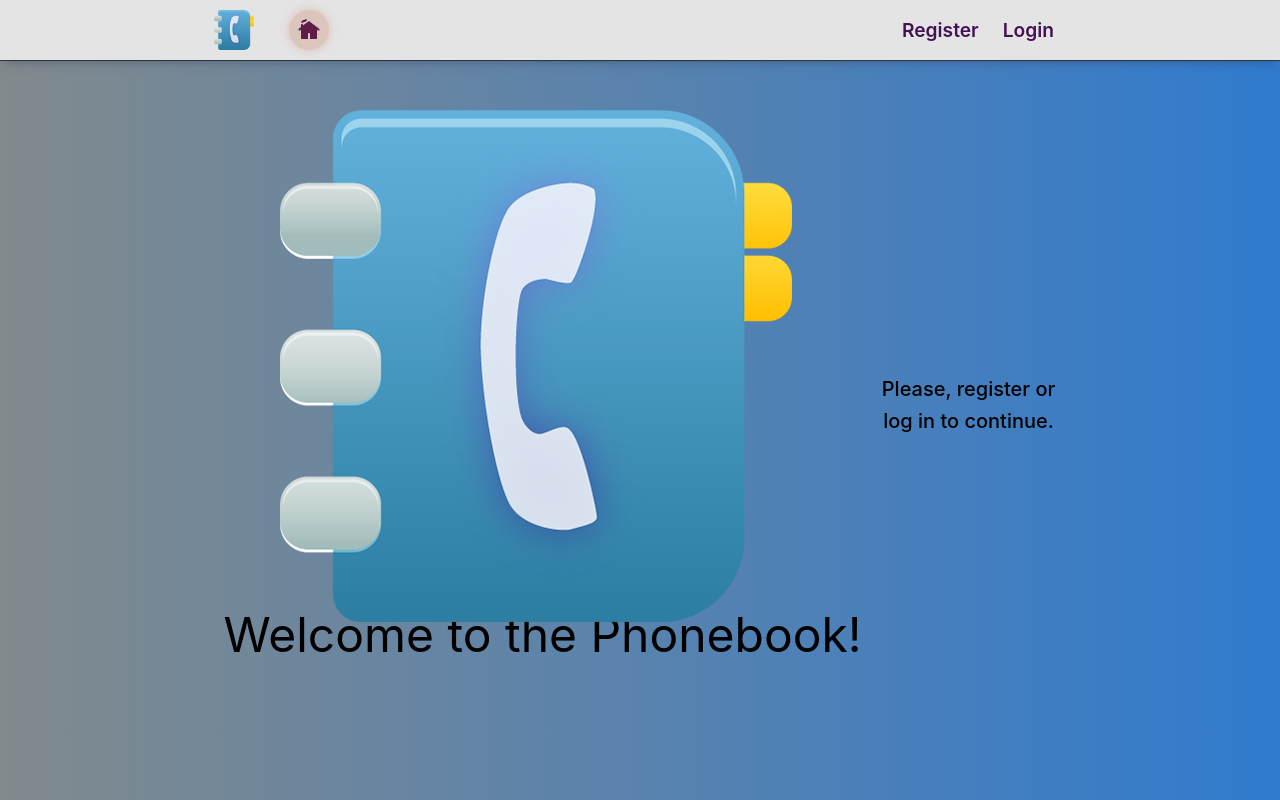
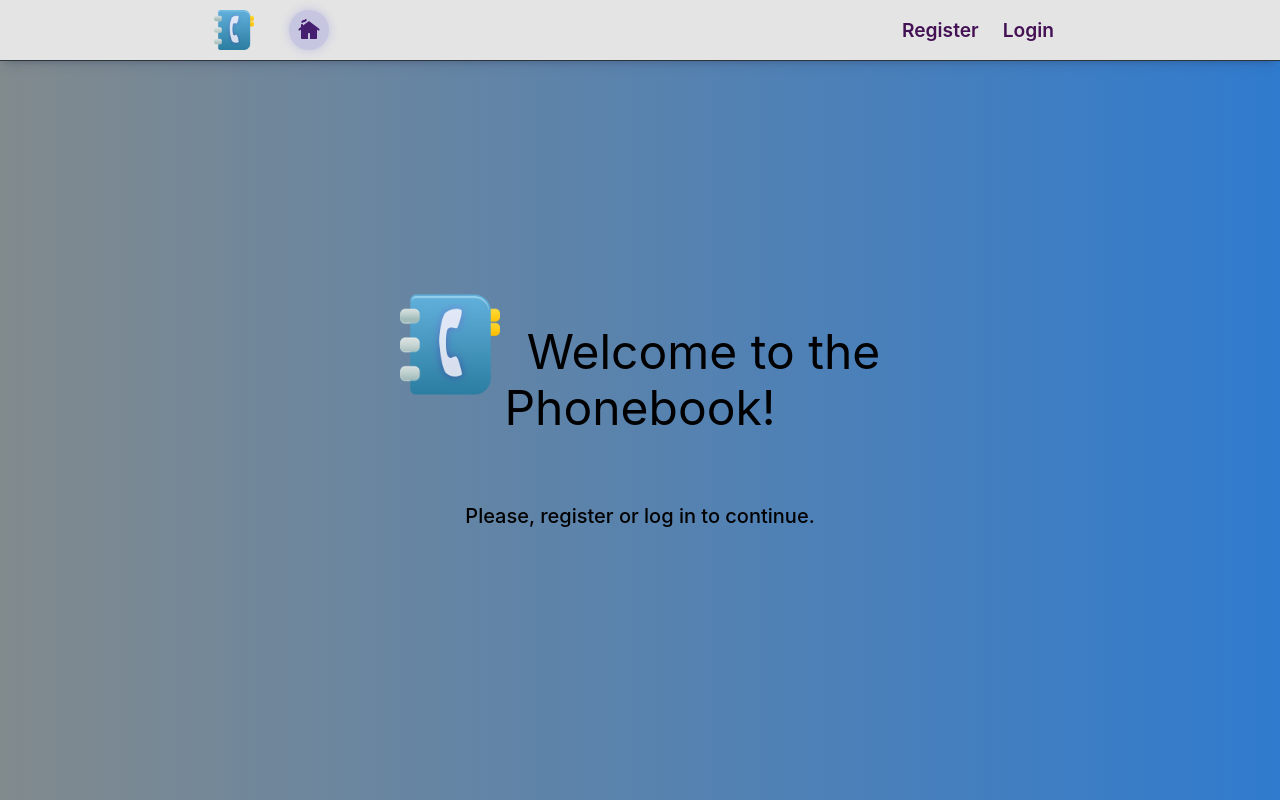
Before and after one commit to yuri69k/goit-react-hw-08-phonebook, a React (Create React App) app: page / in a window 1280 px wide. Built offline with nearby package versions, Linux system fonts and the light colour scheme.

Commit message:
improvements

```diff
--- a/src/components/AuthNav/AuthNav.js
+++ b/src/components/AuthNav/AuthNav.js
@@ -8,7 +8,7 @@ const styles = {
     position: 'relative',
 
     '&:hover': {
-      color: '#be4d25',
+      color: '#5252d7',
     },
 
     '&.active::after': {
@@ -16,11 +16,11 @@ const styles = {
       display: 'block',
       width: 'calc(100% - 24px)',
       height: '2px',
-      backgroundColor: '#be4d25',
+      backgroundColor: '#5252d7',
       position: 'absolute',
       bottom: '8px',
       left: '12px',
-      boxShadow: '0 0 10px 1px #be4d25',
+      boxShadow: '0 0 10px 1px #5252d7',
       opacity: 0.6,
     },
   },
--- a/src/components/ContactListItem/ContactListItem.module.scss
+++ b/src/components/ContactListItem/ContactListItem.module.scss
@@ -12,7 +12,8 @@
 }
 
 .item {
-  height: 35px;
+  width: 400px;
+  height: 40px;
   display: flex;
   align-items: center;
   justify-content: space-between;
@@ -20,6 +21,8 @@
   opacity: 1;
   cursor: default;
   padding: 0;
+  margin: 5px auto;
+  background-color: var(--appbar-background);
 }
 
 .loading {
--- a/src/components/Form/styles.module.css
+++ b/src/components/Form/styles.module.css
@@ -42,18 +42,27 @@ input::placeholder {
   display: flex;
   align-items: center;
   padding: 5px;
-  background-color: #fff;
+  background-color: rgba(0, 212, 255, 0.2);
   border: 1px solid grey;
   border-radius: 5px;
   transform: scale(1);
-  transition: background-color 250ms cubic-bezier(0.4, 0, 0.2, 1),
+  transition:background-color 250ms cubic-bezier(0.4, 0, 0.2, 1),
     transform 250ms cubic-bezier(0.4, 0, 0.2, 1);
+opacity: 0.7;
+
 }
 
 .submitButton:hover,
 .submitButton:focus {
   transform: scale(1.05);
-  background-color: rgba(224, 219, 215, 0.459);
+  transform: opacity(1) ;
+    background: linear-gradient(90deg,
+        rgba(240, 240, 240, 0.9) 0%,
+        rgba(0, 212, 255, 0.2) 10%,
+        rgba(45, 45, 206, 0.3) 50%,
+        rgba(0, 212, 255, 0.2) 90%,
+        rgba(240, 240, 240, 0.9) 100%);
+
 }
 
 .icon {
--- a/src/components/Navigation/Navigation.js
+++ b/src/components/Navigation/Navigation.js
@@ -17,11 +17,11 @@ const styles = {
       height: '40px',
       width: '40px',
       borderRadius: '50%',
-      backgroundColor: '#be4d25',
+      backgroundColor: '#5252d7',
       position: 'absolute',
       bottom: '0',
       left: '0',
-      boxShadow: '0 0 10px 1px #be4d25',
+      boxShadow: '0 0 10px 1px #5252d7',
       opacity: 0.2,
     },
   },
--- a/src/components/StatusBar/StatusBar.module.css
+++ b/src/components/StatusBar/StatusBar.module.css
@@ -3,9 +3,10 @@
   padding: 15px;
   width: 400px;
   border-radius: 10px;
-  background-color: rgba(224, 219, 215, 0.185);
+  background-color:var(--appbar-background);
   transition: all 250ms cubic-bezier(0.4, 0, 0.2, 1);
-  margin-bottom: 20px;
+  /* margin-bottom: 20px; */
+  margin: 20px  auto 10px;
 }
 
 .StatusBar:hover {
@@ -55,23 +56,7 @@
   opacity: 1;
 }
 
-/* .button_sort::before {
-  content: 'Sort contacts alphabetical?';
-  display: none;
-  width: 150px;
-  height: 50px;
-  font-size: 16px;
-  margin-top: 0;
-  position: absolute;
-  transition: all 550ms cubic-bezier(0.4, 0, 0.2, 1);
-  opacity: 0;
-  right: 30px;
-}
 
-.button_sort:hover::before {
-  display: block;
-  opacity: 1;
-} */
 
 .button_delete {
   border: none;
--- a/src/components/UserMenu/UserMenu.jsx
+++ b/src/components/UserMenu/UserMenu.jsx
@@ -3,7 +3,7 @@ import { logOut } from 'redux/auth/operations';
 import { useAuth } from 'hooks';
 import Box from '@mui/material/Box';
 import IconButton from '@mui/material/IconButton';
-import FollowTheSignsTwoToneIcon from '@mui/icons-material/FollowTheSignsTwoTone';
+import DirectionsRunSharpIcon from '@mui/icons-material/DirectionsRunSharp';
 import Typography from '@mui/material/Typography';
 import Tooltip from '@mui/material/Tooltip';
 
@@ -13,10 +13,10 @@ export const UserMenu = () => {
 
   return (
     <Box sx={{ display: 'flex', alignItems: 'center', gap: '18px', marginLeft: 'auto' }}>
-      <Typography variant="subtitle1">Hi {user.name}, you are logged in</Typography>
+      <Typography variant="subtitle1">Hello {user.name}, you are logged in</Typography>
       <Tooltip title="Logout" placement="bottom" arrow>
         <IconButton onClick={() => dispatch(logOut())}>
-          <FollowTheSignsTwoToneIcon  />
+          <DirectionsRunSharpIcon  />
         </IconButton>
       </Tooltip>
     </Box>
--- a/src/pages/Home.js
+++ b/src/pages/Home.jsx
@@ -4,20 +4,23 @@ import Typography from '@mui/material/Typography';
 
 const styles = {
   container: {
-    minHeight: 'calc(100vh - 150px)',
-    display: 'flex',
-    alignItems: 'center',
-    justifyContent: 'center',
+  position: 'absolute',
+    top: '50%',
+    left: '50%',
+    transform: 'translate(-50%, -50%)',
+    maxWidth: '740px',
+    width: '100%',
   },
   span: {
     position: 'relative',
     top: 26,
   },
   icon: {
-    height: 48,
+  width: 100,
+    height: 100,
   },
   title: {
-    fontWeight: 500,
+    fontWeight: 800,
     fontSize: 48,
     textAlign: 'center',
   },
@@ -27,7 +30,7 @@ const Home = () => (
   <Box style={styles.container}>
     <Typography variant="h3" align="center" mb={8}>
       <span style={styles.span}>
-        <img src={bookIcon} alt="phonebook icon" className={styles.icon} />
+        <img src={bookIcon} alt="phonebook icon" style={styles.icon} />
       </span>
       &nbsp; Welcome to the Phonebook!
     </Typography>
--- a/src/pages/Login.js
+++ b/src/pages/Login.js
@@ -4,9 +4,6 @@ import { LoginForm } from 'components/LoginForm/LoginForm';
 export default function Login() {
   return (
     <div>
-      {/* <Helmet>
-        <title>Login</title>
-      </Helmet> */}
       <LoginForm />
     </div>
   );
--- a/src/pages/Register.js
+++ b/src/pages/Register.js
@@ -1,12 +1,8 @@
-//import { Helmet } from 'react-helmet';
 import { RegisterForm } from 'components/RegisterForm/RegisterForm';
 
 const Register = () => {
   return (
     <div>
-      {/* <Helmet>
-        <title>Registration</title>
-      </Helmet> */}
       <RegisterForm />
     </div>
   );
```
